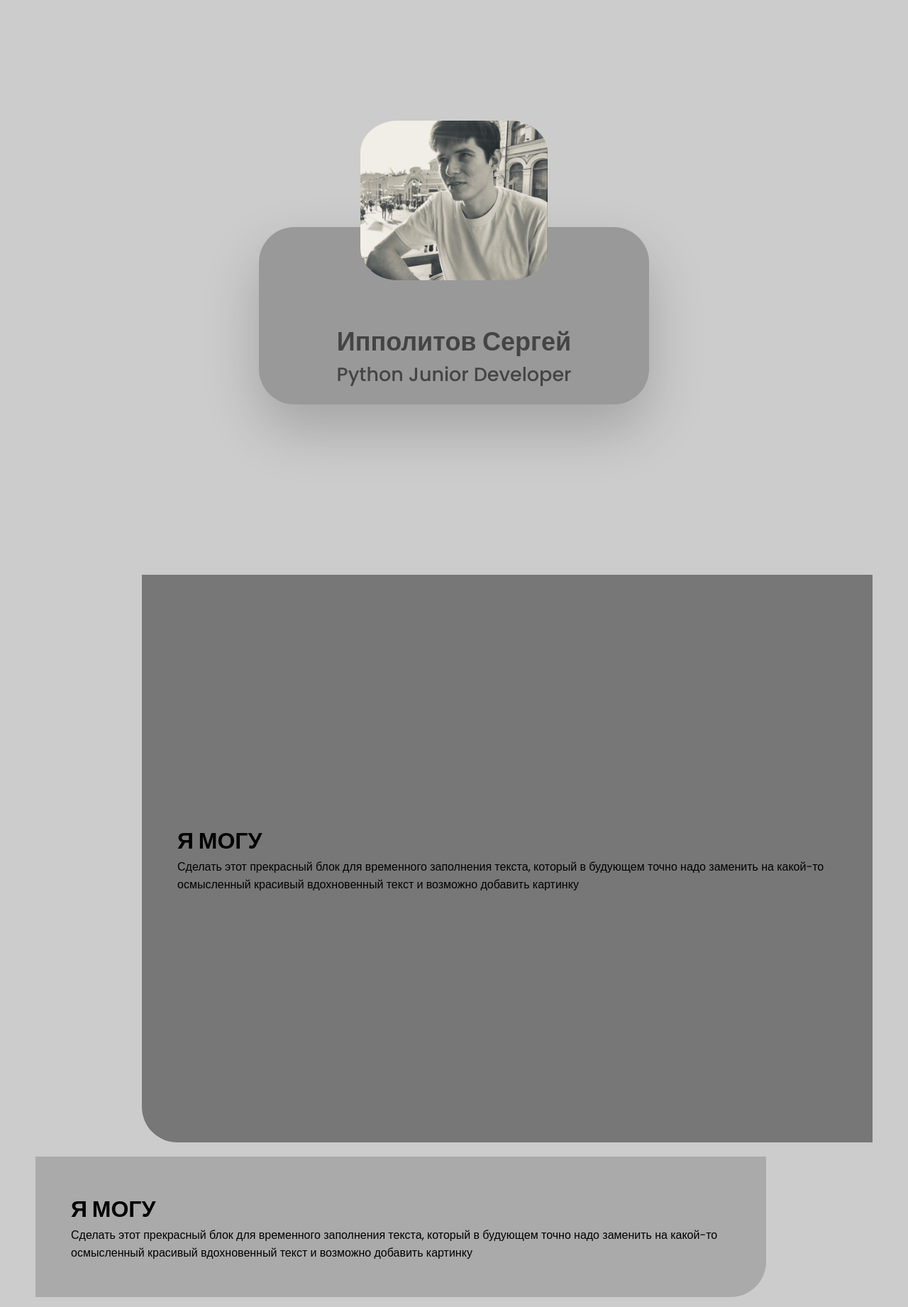
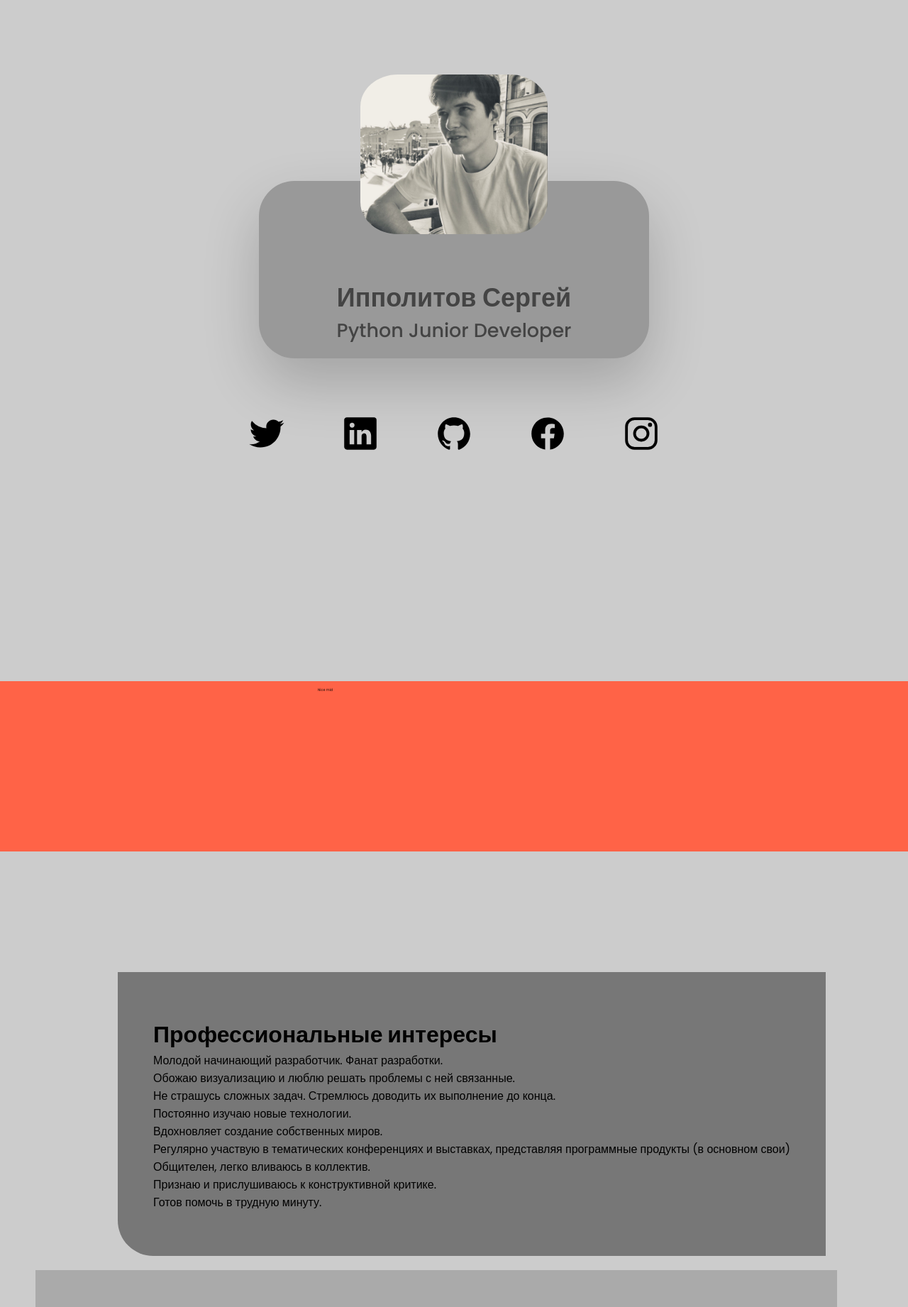
Before and after one commit to i-sergh/Oh_its_me, a Django app: template templates/index.html in a window 1280 px wide. Shown: the top 1842 px of the page at 71% size. Run offline with Django 4.2, Linux system fonts and the light colour scheme; the template is opened without the code that fills it, so the values that code supplies are empty.

Commit message:
Finished card & added content about me

```diff
--- a/templates/index.css
+++ b/templates/index.css
@@ -18,19 +18,30 @@ body
     min-height: 100vh;
     background: #ccc;
 }
-.containerCard{
+
+.mainView{
+
+    display: flex;
+    flex-direction: column;
+    justify-content: center;
+    align-items: center;
     height: 100vh ;
+
 }
+/* .containerCard{
+
+    height: 80vh ;
+} */
 .card{
     position: relative;
-    min-width: 550px;
+    width: 550px;
     height: 250px;
     /* height: 450px; */
     background: #999;
     border-radius: 50px;
     box-shadow: 0 35px 80px rgba(0,0,0,0.2);
     transition: 1s;
-    margin-top: 40vh;
+    margin-top: 25vh;
 }
 .card:hover
 {
@@ -67,7 +78,12 @@ body
     height: 450px;
     border-radius: 5%;
 }
-
+/* .card:hover .imgMe{
+    top: -220px;
+    width:528px;
+    height: 450px;
+    border-radius: 5%;
+} */
 .card .contentCard{
     position: absolute;
     width: 100%;
@@ -124,27 +140,65 @@ body
 }
 
 .card .contentCard .details .data h3{
-    font-size: 1em;
+    font-size: 1.5em;
     color: #555;
     line-height: 1.2em;
     font-weight: 600;
     margin: 5px 0;
 }
 
-.card .contentCard .details .data h3 span{
+ .card .contentCard .details .data h3 span{
     color: #444;
-    font-size: 1.2em;
+
 
 }
+
+
+.containerMedia{
+    position:relative;
+    display: flex;
+
+    margin-top: 10vh;
+    height: 20vh;
+}
+
+
+ion-icon {
+
+    margin-left: 40px;
+    margin-right: 40px;
+    font-size: 52px;
+    transition: 0.5s;
+
+  }
+
+ion-icon:hover  {
+    margin-left: 0px;
+    margin-right: 0px;
+    font-size: 86px;
+  }
 
 /*
 ###################### */
 
+.lineWindow{
+    width: 100vw;
+    height: 30vh;
+    margin-top: 20vh;
+    margin-bottom: 20vh;
+    transform-style: preserve-3d;
+    background: tomato;
+}
+.parallaxBackLayer{
+    transform: translateZ(210px) scale(0.3) ;
+}
+
+/* ####################### */
 .contentDark{
     display: flex;
     background: #777;
-    min-height: 100vh;
-    margin-left: 200px;
+    min-height: 50vh;
+    margin-left: 100px;
     margin-right: 50px;
     margin-top: 10px;
     margin-bottom: 10px;
@@ -161,7 +215,7 @@ body
 .contentLight{
 
     background: #aaa;
-    margin-right: 200px;
+    margin-right: 100px;
     margin-left: 50px;
     margin-top: 10px;
     margin-bottom: 10px;
--- a/templates/index.html
+++ b/templates/index.html
@@ -8,6 +8,7 @@
     <title>About me</title>
 </head>
 <body>
+    <div class="mainView">
         <div class="containerCard">
             <div class="card">
                 <div class="imgMe">
@@ -16,27 +17,70 @@
 
                 </div>
 
+
+                <div class="card_menu">
+
+                </div>
+
                 <div class="contentCard">
+
                     <div class="details">
                         <h1>Ипполитов Сергей<br>
                             <span>Python Junior Developer</span>
                         </h1>
                         <div class="data">
+                            <h3></h3>
+                            <h3></h3>
+                            <h3></h3>
+                            <h3></h3>
+                            <h3>Программирование - это <span>Магия,</span></h3>
+
+                            <h3>а я нужный Вам <span>волшебник</span></h3>
+
+
                             <!-- тут лучше краткую инфу о себе -->
-                        <h3>Дата рождения: <span>1995-07-28</span></h3>
+                            <!-- <h3>Дата рождения: <span>1995-07-28</span></h3>
                             <h3>Телефон: <span>8(926) 400 70 43</span></h3>
                             <h3>e-mail: <span>seripp28@gmail.com</span></h3>
-                        <h3>TO DO: <span>написать более презентабельно</span></h3>
+                            <h3>TO DO: <span>написать более презентабельно</span></h3> -->
                         </div>
                     </div>
                 </div>
             </div>
         </div>
 
+        <div class="containerMedia">
+            <ion-icon name="logo-twitter"></ion-icon>
+            <ion-icon name="logo-linkedin"></ion-icon>
+            <ion-icon name="logo-github"></ion-icon>
+            <ion-icon name="logo-facebook"></ion-icon>
+            <ion-icon name="logo-instagram"></ion-icon>
+        </div>
+    </div>
+    <div class="lineWindow">
+        <div class="parallaxBackLayer">
+            Nice mid
+        </div>
+
+    </div>
     <div class="contentDark" id="1">
         <div class="content">
-            <h1> Я МОГУ </h1>
-            <p> Сделать этот прекрасный блок для временного заполнения текста, который в будующем точно надо заменить на какой-то осмысленный красивый вдохновенный текст и возможно добавить картинку </p>
+            <h1> Профессиональные интересы </h1>
+            <p>Молодой начинающий разработчик. Фанат разработки.
+
+            </p>
+            <p>
+                Обожаю визуализацию и люблю решать проблемы с ней связанные.
+            </p>
+            <p>
+                Не страшусь сложных задач. Стремлюсь доводить их выполнение до конца.
+            </p>
+            <p>Постоянно изучаю новые технологии.</p>
+            <p>Вдохновляет создание собственных миров.</p>
+            <p>Регулярно участвую в тематических конференциях и выставках, представляя программные продукты (в основном свои)</p>
+            <p>Общителен, легко вливаюсь в коллектив.</p>
+            <p>Признаю и прислушиваюсь к конструктивной критике.</p>
+            <p>Готов помочь в трудную минуту.</p>
 
         </div>
     </div>
@@ -70,5 +114,10 @@
 
         </div>
     </div>
+
+    <script type="module" src="https://unpkg.com/ionicons@5.5.2/dist/ionicons/ionicons.esm.js"></script>
+    <script nomodule src="https://unpkg.com/ionicons@5.5.2/dist/ionicons/ionicons.js"></script>
+
+B
 </body>
 </html>
--- a/templates/refs.txt
+++ b/templates/refs.txt
@@ -1,3 +1,8 @@
 https://sebastianvoelkl.com/contact/
 
 http://scrollmagic.io/
+
+https://fontawesome.com/icons
+
+
+https://ionic.io/ionicons
```
Lines whose indentation alone changed are shown as unchanged.
